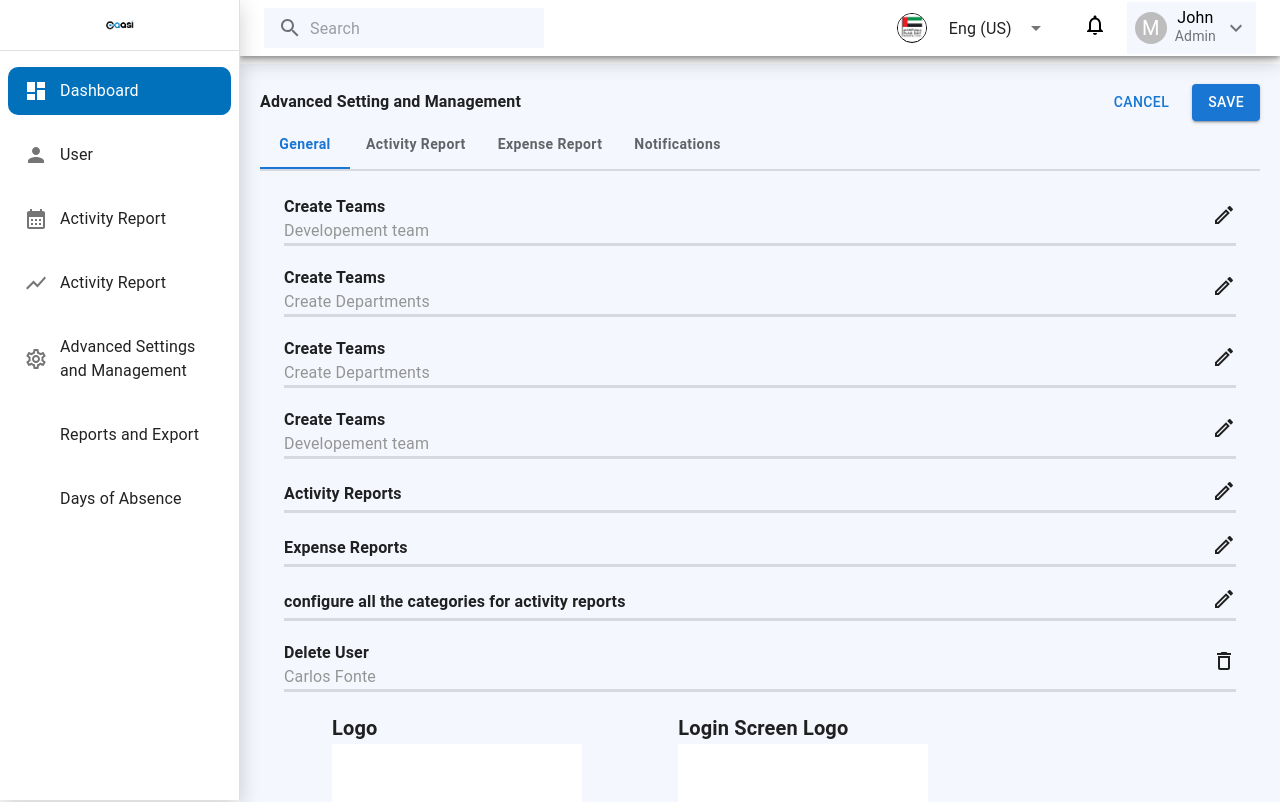
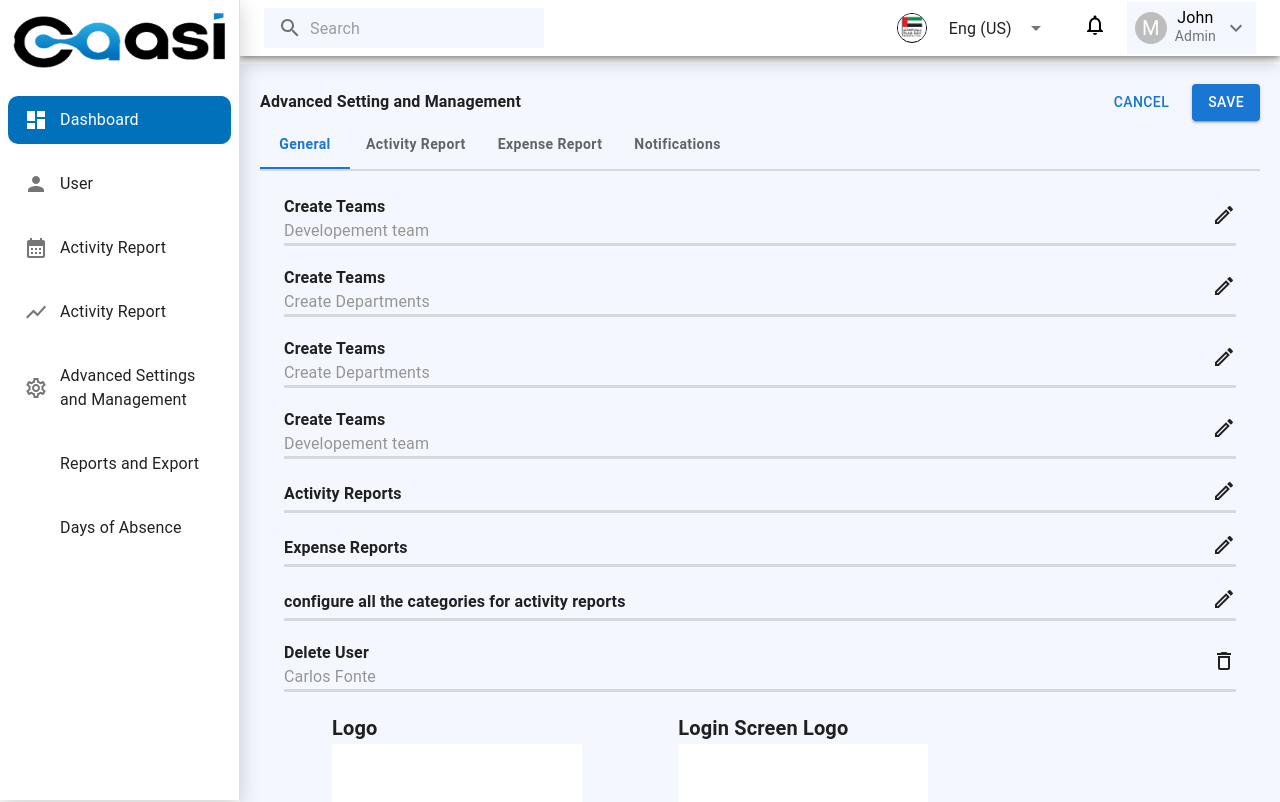
Before and after one commit to Zahoor-Baltee/NewCassi, a React (Vite) app: page /advancesetting in a window 1280 px wide. Shown: the top 802 px of the page. Built offline with nearby package versions, Linux system fonts and the light colour scheme.

Commit message:
logo update

```diff
--- a/src/Layout/NewDefaultLayout.jsx
+++ b/src/Layout/NewDefaultLayout.jsx
@@ -25,7 +25,7 @@ import Settings from '@mui/icons-material/Settings';
 import Logout from '@mui/icons-material/Logout';
 import KeyboardArrowDownIcon from '@mui/icons-material/KeyboardArrowDown';
 
-import logo from '../Assets/cassilogo.png'
+import logo from '../Assets/cassimainlogo.png'
 import Uae from '../Assets/uae.png'
 import Us from '../Assets/UsFlag.webp'
 import DashboardIcon from '@mui/icons-material/Dashboard';
@@ -110,10 +110,10 @@ function ResponsiveDrawer(props) {
         <Root>
             <Box>
                 <Toolbar />
-                <Box sx={{ display: "flex", justifyContent: "center", height: "50px", }}>
-                    <img src={logo} alt="logo" />
+                <Box sx={{ display: "flex", justifyContent: "center", alignItems: "center", height: "80px", }}>
+                    <img src={logo} height='70%' width='90%' alt="logo" />
                 </Box>
-                <Divider />
+                {/* <Divider /> */}
                 <List>
                     {menuList.map((e, index) => (
                         <ListItem key={e.name} onClick={() => handleRoutes(e.url)} disablePadding>
--- a/src/Pages/Advanced Setting And Management/AdvancedSettingAndManagement.jsx
+++ b/src/Pages/Advanced Setting And Management/AdvancedSettingAndManagement.jsx
@@ -178,6 +178,6 @@ export default function AdvancedSettingAndManagement() {
                 </Box>
 
             </Box>
-        </Root>
+        </Root >
     );
 }
--- a/src/Pages/Dashboard/DashboardUsingGrid.jsx
+++ b/src/Pages/Dashboard/DashboardUsingGrid.jsx
@@ -474,7 +474,7 @@ const NewDashboard = () => {
                                                 lineHeight: "24px",
                                                 letteSpacing: "-2%",
                                                 color: "#A3AED0",
-                                                marginBottom: "20px"
+                                                // marginBottom: "20px"
                                             }}>Month of June</Typography>
                                         </Box>
                                         <Box sx={{ display: "flex", justifyContent: "space-between" }}>
```
Also changed, not shown: src/Assets/cassimainlogo.png (added), src/Assets/receipt.jpeg.
